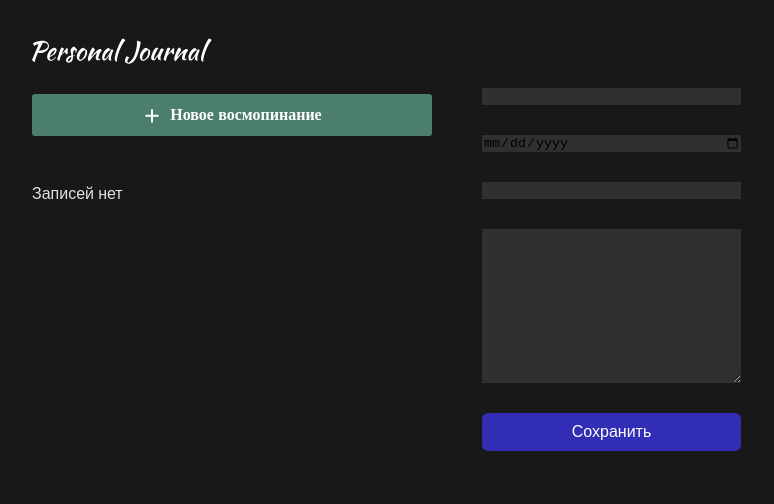
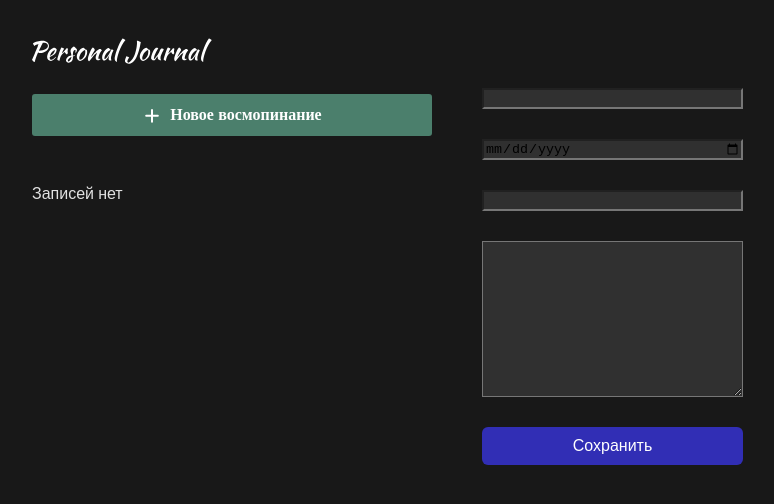
Before and after one commit to Khausta/react, a React (Vite) app: page / in a window 1280 px wide. Shown: the top 504 px of the page, without its empty margins (6-780 px from the left). Built offline with nearby package versions, Linux system fonts and the light colour scheme.

Commit message:
classnames library by npm

```diff
--- a/package.json
+++ b/package.json
@@ -17,6 +17,7 @@
     "@types/react": "^18.2.37",
     "@types/react-dom": "^18.2.15",
     "@vitejs/plugin-react-swc": "^3.5.0",
+    "classnames": "^2.3.2",
     "eslint": "^8.53.0",
     "eslint-plugin-react": "^7.33.2",
     "eslint-plugin-react-hooks": "^4.6.0",
--- a/src/components/JournalForm/JournalForm.jsx
+++ b/src/components/JournalForm/JournalForm.jsx
@@ -1,6 +1,7 @@
 import styles from './JournalForm.module.css';
 import Button from '../Button/Button';
 import { useState } from 'react';
+import classNames from 'classnames';
 
 
 function JournalForm({ onSubmit }) {
@@ -43,10 +44,16 @@ function JournalForm({ onSubmit }) {
 
 	return (
 		<form className={styles['journal-form']} onSubmit={addJournalItem}>
-			<input type='text' name="title" className={`${styles['input']} ${formValidState.title ? '' : 'invalid'}`}  />
-			<input type='date' name="date" className={`${styles['input']} ${formValidState.date ? '' : 'invalid'}`}  />
+			<input type='text' name="title" className={classNames(styles['input'], {
+				[styles['invalid']]: !formValidState.title
+			})}  />
+			<input type='date' name="date" className={classNames(styles['input'], {
+				[styles['invalid']]: !formValidState.date
+			})}  />
 			<input type='text' name="tag" className={styles.input} />
-			<textarea name="text" id="" cols="30" rows="10" className={`${styles['input']} ${formValidState.text ? '' : 'invalid'}`}  ></textarea>
+			<textarea name="text" id="" cols="30" rows="10" className={classNames(styles['input'], {
+				[styles['invalid']]: !formValidState.text
+			})}  ></textarea>
 			<Button text="Сохранить" />
 		</form>
 	);
--- a/src/components/JournalForm/JournalForm.module.css
+++ b/src/components/JournalForm/JournalForm.module.css
@@ -12,6 +12,6 @@
 }
 
 .input {
-    border: none;
+    /* border: none; */
     background: rgba(255, 255, 255, 0.10);
 }
```
Also changed, not shown: 1 other file (tests, documents, lock files or other folders).
